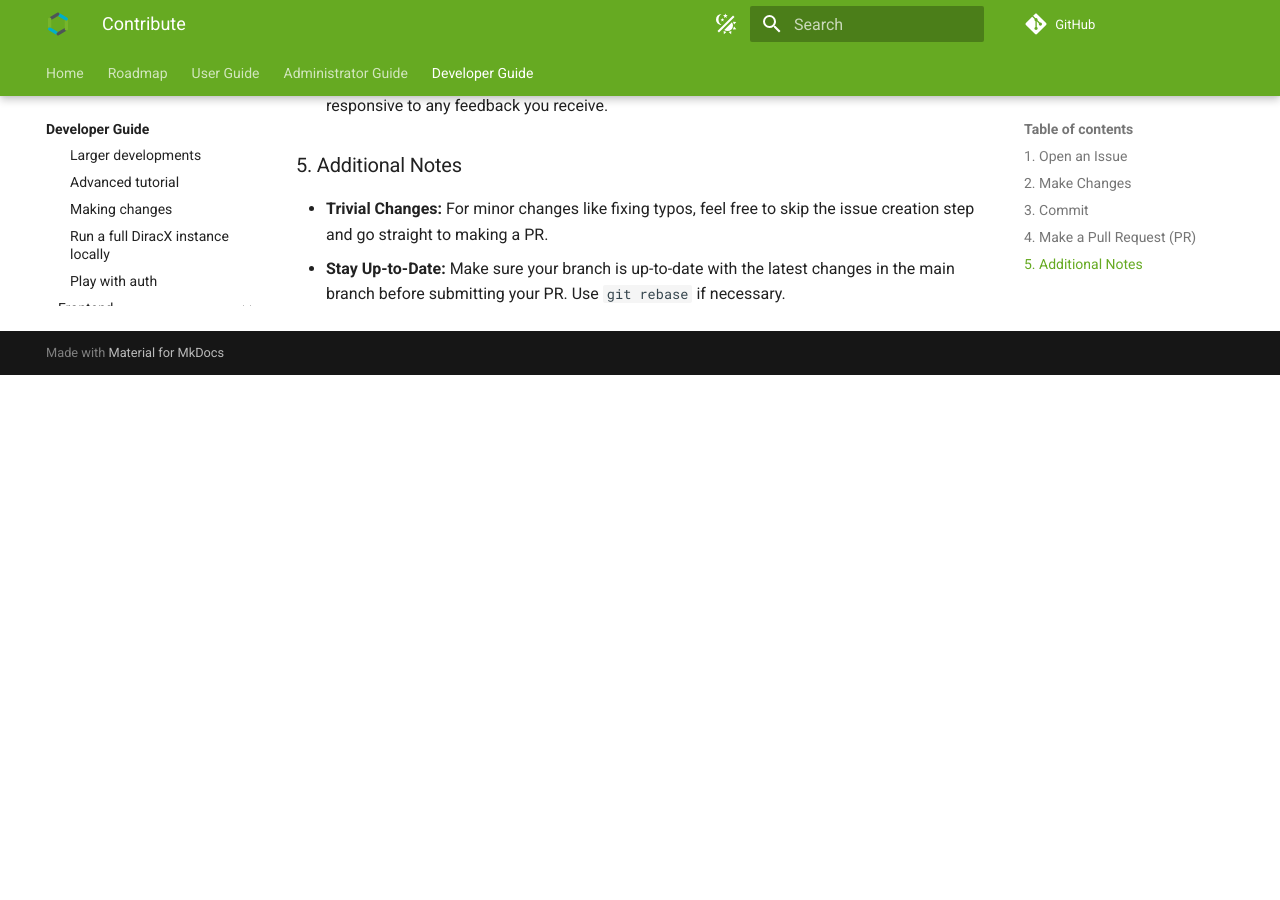
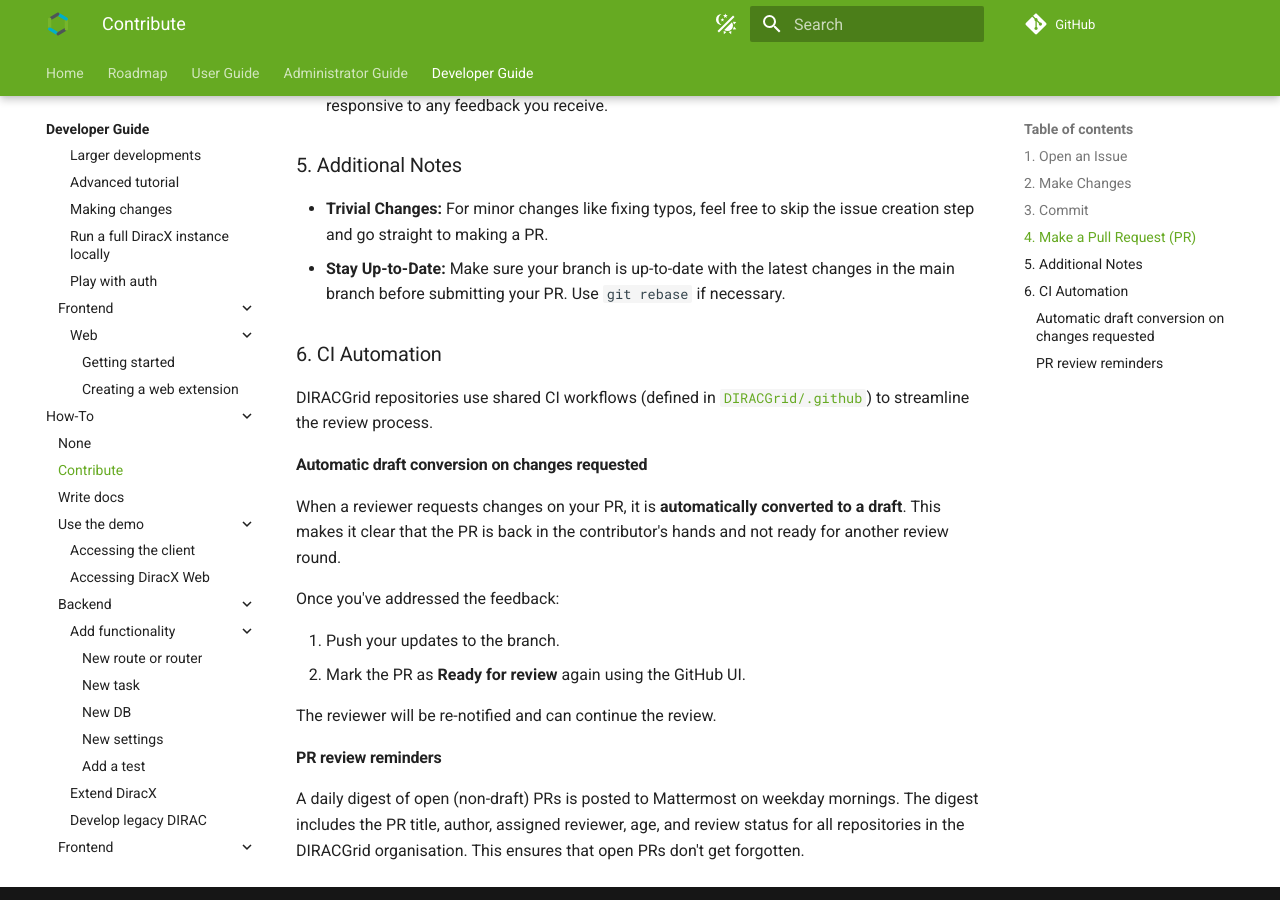
Before and after one commit to DIRACGrid/diracx, an MkDocs documentation site: the page built from docs/dev/how-to/contribute.md, in a window 1280 px wide and 900 px high, scrolled down 1463 px. Built offline with MkDocs 1.6.1 and Material for MkDocs 9.7.7, drawn with Linux system fonts in a browser that asks for light colours; plug-ins that fetch from the network failed and are left out; comment, search, counter and statistics services are not loaded; before the commit the page ends 1838 px from its top, so only the background shows below that.

Commit message:
docs: add CI automation guide and issue triage reference (#779)
Add a CI automation section to the contributing guide covering
automatic draft conversion and PR review reminders. Move project
management content (issue workflow, triage process, GitHub Projects
fields) to a new issue-triage reference page.

```diff
--- a/docs/dev/how-to/contribute.md
+++ b/docs/dev/how-to/contribute.md
@@ -45,3 +45,22 @@
 
 - **Trivial Changes:** For minor changes like fixing typos, feel free to skip the issue creation step and go straight to making a PR.
 - **Stay Up-to-Date:** Make sure your branch is up-to-date with the latest changes in the main branch before submitting your PR. Use `git rebase` if necessary.
+
+### 6. CI Automation
+
+DIRACGrid repositories use shared CI workflows (defined in [`DIRACGrid/.github`](https://github.com/DIRACGrid/.github)) to streamline the review process.
+
+#### Automatic draft conversion on changes requested
+
+When a reviewer requests changes on your PR, it is **automatically converted to a draft**. This makes it clear that the PR is back in the contributor's hands and not ready for another review round.
+
+Once you've addressed the feedback:
+
+1. Push your updates to the branch.
+2. Mark the PR as **Ready for review** again using the GitHub UI.
+
+The reviewer will be re-notified and can continue the review.
+
+#### PR review reminders
+
+A daily digest of open (non-draft) PRs is posted to Mattermost on weekday mornings. The digest includes the PR title, author, assigned reviewer, age, and review status for all repositories in the DIRACGrid organisation. This ensures that open PRs don't get forgotten.
--- a/mkdocs.yml
+++ b/mkdocs.yml
@@ -186,6 +186,7 @@ nav:
     - Reference:
       - dev/reference/index.md
       - Coding conventions: dev/reference/coding-conventions.md
+      - Issue triage: dev/reference/issue-triage.md
       - Writing tests: dev/reference/writing-tests.md
       - Test recipes: dev/reference/test-recipes.md
       - Pixi tasks: dev/reference/pixi-tasks.md
```
Also changed, not shown: docs/dev/reference/issue-triage.md (added, +119 -0 lines).
